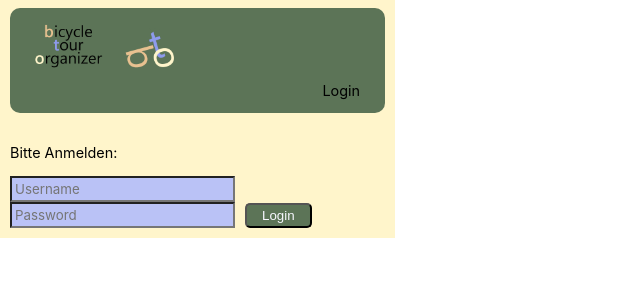
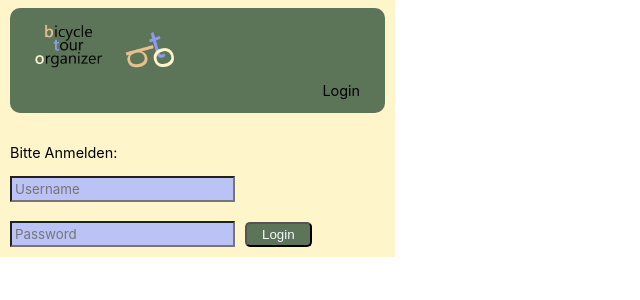
Before and after one commit to wodie99/BicycleTourOrganizer, a React (Create React App) app in the folder frontend/: page /#/login in a window 1280 px wide. Shown: the top 300 px of the page, without its empty margins (0-640 px from the left). Built offline with nearby package versions, Linux system fonts and the light colour scheme.

Commit message:
change name of pictures in public folder, add favicon.ico and change name in Tab-Header

```diff
--- a/frontend/src/App.css
+++ b/frontend/src/App.css
@@ -56,12 +56,3 @@ button {
 .App-link {
   color: #61dafb;
 }
-
-@keyframes App-logo-spin {
-  from {
-    transform: rotate(0deg);
-  }
-  to {
-    transform: rotate(360deg);
-  }
-}
--- a/frontend/src/style/LoginPage.css
+++ b/frontend/src/style/LoginPage.css
@@ -1,3 +1,7 @@
 .login-page {
     padding-top: 120px;
 }
+
+.login-page button {
+    margin-top: 20px;
+}
```
